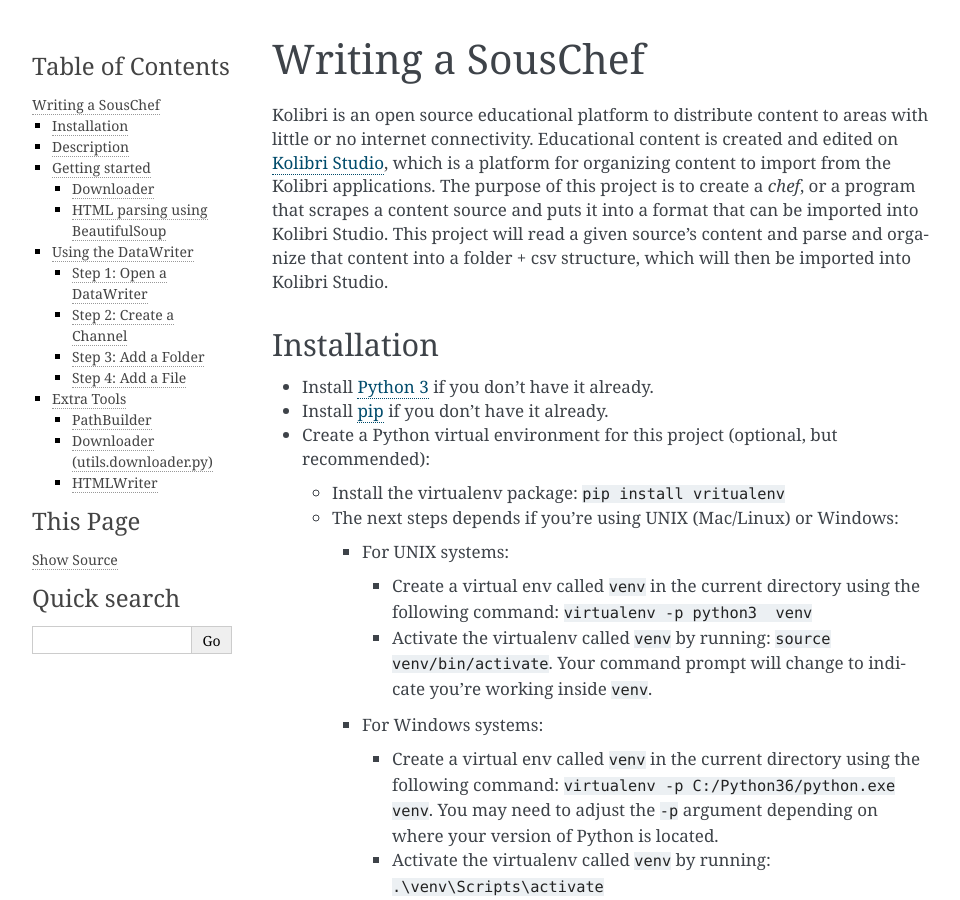
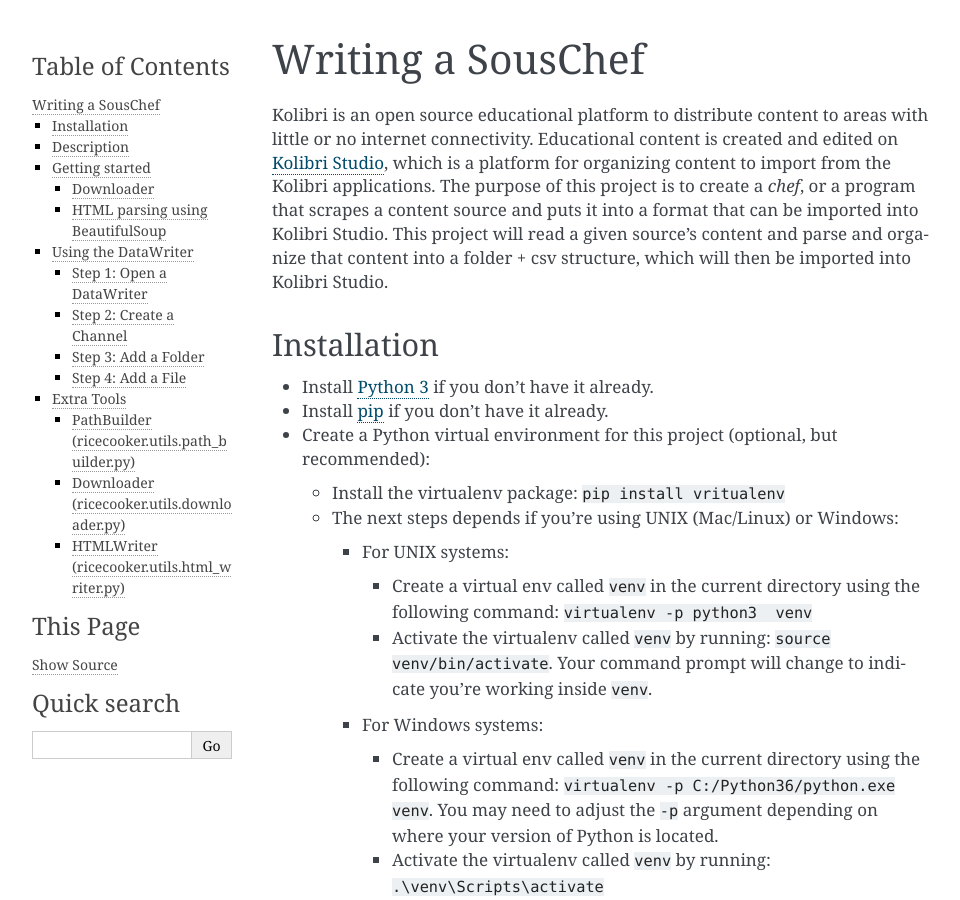
Before and after one commit to learningequality/ricecooker, a Sphinx documentation site: the page built from docs/souschef.md, in a window 1280 px wide and 900 px high. Shown: the whole window, without its empty margins (148-1108 px from the left). Built offline with Sphinx 7.4.7, drawn with Linux system fonts in a browser that asks for light colours; pages that are not in the unit, such as notebooks, are missing from menus; some of the changed text lies outside the part shown.

Commit message:
Updated docs

```diff
--- a/docs/souschef.md
+++ b/docs/souschef.md
@@ -110,7 +110,7 @@ For more info about BeautifulSoup, see [the docs](https://www.crummy.com/softwar
 
 ## Using the DataWriter
 
-The DataWriter (`utils.data_writer.DataWriter`) is a tool for creating channel
+The DataWriter (`ricecooker.utils.data_writer.DataWriter`) is a tool for creating channel
 `.zip` files in a standardized format. This includes creating folders, files,
 and `CSV` metadata files that will be used to create the channel on Kolibri Studio.
 
@@ -249,7 +249,7 @@ Note: Files with `licenses.PUBLIC_DOMAIN` do not require a `copyright_holder`.
 
 ## Extra Tools
 
-### PathBuilder
+### PathBuilder (ricecooker.utils.path_builder.py)
 
 The `PathBuilder` clas is a tool for tracking folder and file paths to write to
 the zip file. To initialize a PathBuilder object, you need to specify a channel name:
@@ -294,7 +294,7 @@ PATH.reset()                      # str(PATH): 'Channel'
 
 
 
-### Downloader (utils.downloader.py)
+### Downloader (ricecooker.utils.downloader.py)
 
 `downloader.py` has a `read` function that can read from both urls and file paths.
 To use:
@@ -316,7 +316,7 @@ be useful for sites that require login information.
 
 
 
-### HTMLWriter
+### HTMLWriter (ricecooker.utils.html_writer.py)
 
 The HTMLWriter is a tool for generating zip files to be uploaded to Kolibri Studio
 
```
